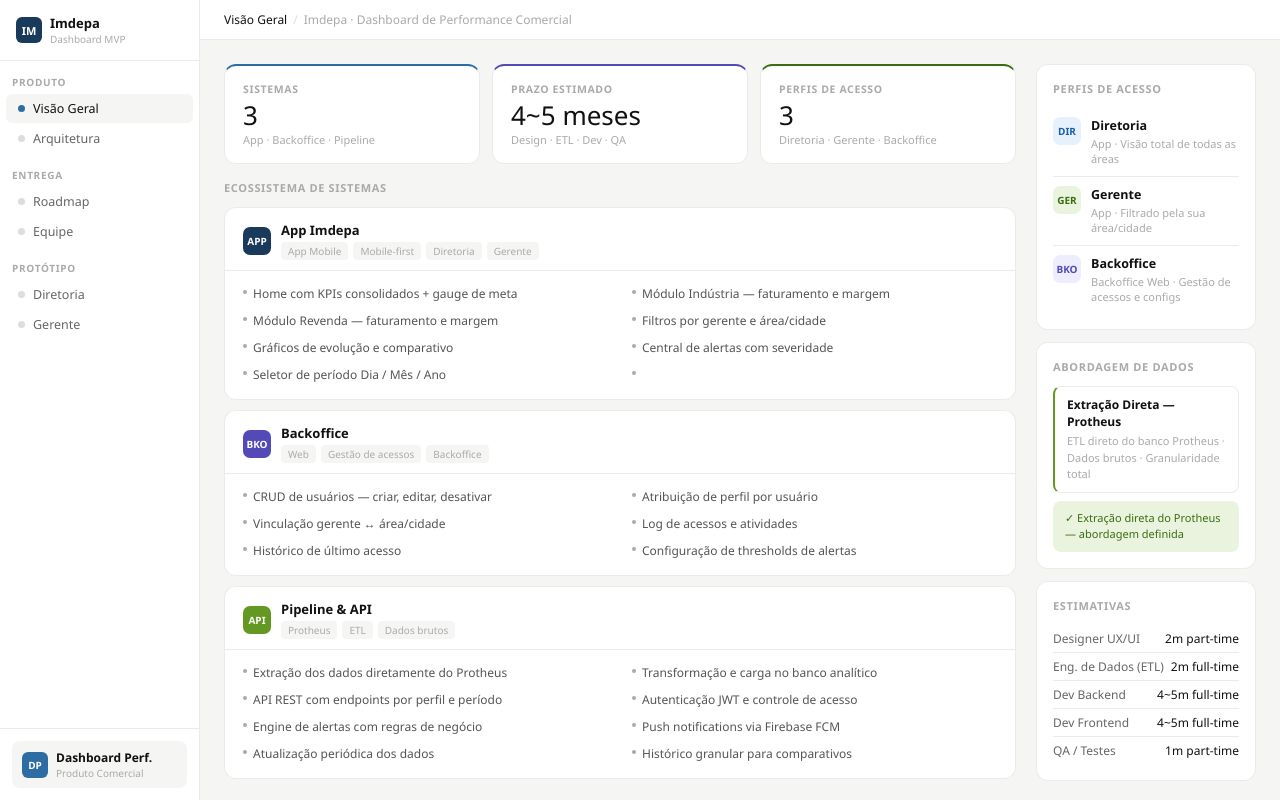
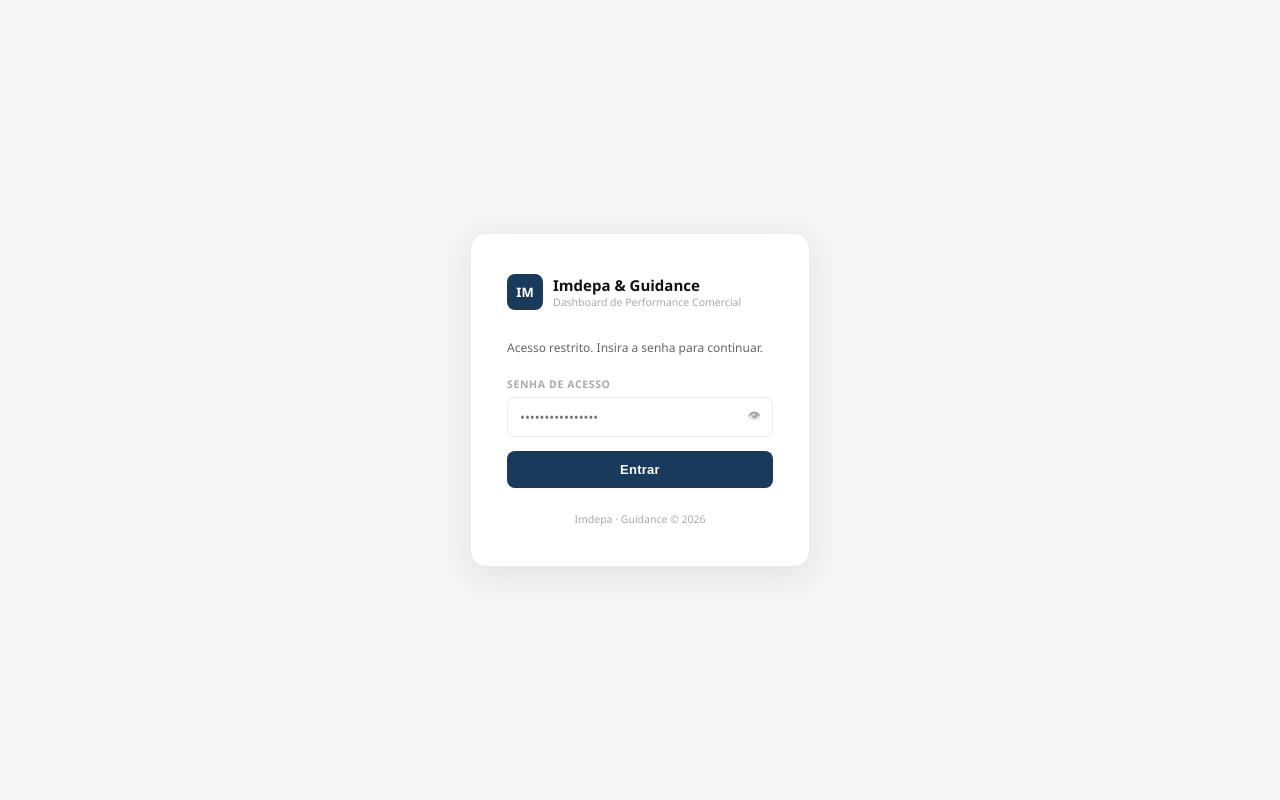
Before and after one commit to PedroSantosbji/Imdepa, a React (Vite) app: page / in a window 1280 px wide. Built offline with nearby package versions, Linux system fonts and the light colour scheme.

Commit message:
Update App.jsx

```diff
--- a/src/App.jsx
+++ b/src/App.jsx
@@ -1,4 +1,4 @@
-import { useState } from "react";
+import { useState, useEffect } from "react";
 
 // ─── Tokens ──────────────────────────────────────────────────────────────────
 const C = {
@@ -1399,10 +1399,132 @@
 }
 
 // ═══════════════════════════════════════════════════════════════════════════════
+// PAGE: LOGIN
+// ═══════════════════════════════════════════════════════════════════════════════
+const CORRECT_PASSWORD = "imdepa_e_guidance";
+
+function PageLogin({ onSuccess }) {
+  const [pw, setPw] = useState("");
+  const [error, setError] = useState(false);
+  const [shake, setShake] = useState(false);
+  const [show, setShow] = useState(false);
+
+  function handleSubmit() {
+    if (pw === CORRECT_PASSWORD) {
+      onSuccess();
+    } else {
+      setError(true);
+      setShake(true);
+      setTimeout(() => setShake(false), 500);
+    }
+  }
+
+  return (
+    <div style={{
+      display:"flex", alignItems:"center", justifyContent:"center",
+      height:"100vh", backgroundColor:C.bg,
+      fontFamily:"'DM Sans','Segoe UI',sans-serif",
+    }}>
+      <style>{`
+        @keyframes shake {
+          0%,100%{transform:translateX(0)}
+          20%,60%{transform:translateX(-6px)}
+          40%,80%{transform:translateX(6px)}
+        }
+        .shake { animation: shake 0.45s ease; }
+      `}</style>
+
+      <div className={shake ? "shake" : ""} style={{
+        backgroundColor:C.white,
+        border:`0.5px solid ${C.border}`,
+        borderRadius:16,
+        padding:"40px 36px",
+        width:340,
+        boxShadow:"0 8px 32px rgba(0,0,0,0.08)",
+      }}>
+        {/* Logo area */}
+        <div style={{display:"flex",alignItems:"center",gap:10,marginBottom:28}}>
+          <div style={{width:36,height:36,borderRadius:8,background:C.navy,display:"flex",alignItems:"center",justifyContent:"center",fontSize:13,fontWeight:700,color:"#fff"}}>IM</div>
+          <div>
+            <div style={{fontSize:15,fontWeight:700,color:C.text}}>Imdepa & Guidance</div>
+            <div style={{fontSize:10.5,color:C.hint}}>Dashboard de Performance Comercial</div>
+          </div>
+        </div>
+
+        <div style={{fontSize:12,color:C.muted,marginBottom:20,lineHeight:1.6}}>
+          Acesso restrito. Insira a senha para continuar.
+        </div>
+
+        <div style={{display:"flex",flexDirection:"column",gap:14}}>
+          <div>
+            <div style={lbl}>Senha de acesso</div>
+            <div style={{position:"relative"}}>
+              <input
+                type={show ? "text" : "password"}
+                value={pw}
+                onChange={e=>{ setPw(e.target.value); setError(false); }}
+                onKeyDown={e=>{ if(e.key==="Enter") handleSubmit(); }}
+                placeholder="••••••••••••••••"
+                autoFocus
+                style={{
+                  width:"100%", padding:"10px 38px 10px 12px",
+                  border:`1px solid ${error ? C.red : C.border}`,
+                  borderRadius:8, fontSize:13, color:C.text,
+                  backgroundColor: error ? C.redL : C.white,
+                  outline:"none", boxSizing:"border-box",
+                  fontFamily:"inherit", transition:"border-color 0.15s",
+                }}
+              />
+              <button onClick={()=>setShow(v=>!v)} style={{
+                position:"absolute", right:10, top:"50%", transform:"translateY(-50%)",
+                border:"none", background:"none", cursor:"pointer", color:C.hint, fontSize:13, padding:2,
+              }}>{show ? "🙈" : "👁"}</button>
+            </div>
+            {error && (
+              <div style={{marginTop:6,fontSize:11,color:C.red,fontWeight:500}}>
+                Senha incorreta. Tente novamente.
+              </div>
+            )}
+          </div>
+
+          <button onClick={handleSubmit} style={{
+            padding:"11px", border:"none", borderRadius:8,
+            background:C.navy, color:"#fff", fontSize:13, fontWeight:600,
+            cursor:"pointer", letterSpacing:"0.02em",
+            transition:"background 0.15s",
+          }}
+            onMouseEnter={e=>e.target.style.background=C.blue}
+            onMouseLeave={e=>e.target.style.background=C.navy}
+          >
+            Entrar
+          </button>
+        </div>
+
+        <div style={{marginTop:24,textAlign:"center",fontSize:10.5,color:C.hint}}>
+          Imdepa · Guidance © {new Date().getFullYear()}
+        </div>
+      </div>
+    </div>
+  );
+}
+
+// ═══════════════════════════════════════════════════════════════════════════════
 // ROOT
 // ═══════════════════════════════════════════════════════════════════════════════
 export default function ImdepaApp(){
+  const [authed, setAuthed] = useState(false);
   const [active,setActive]=useState("overview");
+
+  // Inject <title> and <link rel="icon"> into the document head
+  useEffect(()=>{
+    document.title = "Imdepa & Guidance";
+    let link = document.querySelector("link[rel='icon']");
+    if(!link){ link = document.createElement("link"); link.rel = "icon"; document.head.appendChild(link); }
+    link.href = "https://www.guidance.dev/favicon.ico";
+  },[]);
+
+  if(!authed) return <PageLogin onSuccess={()=>setAuthed(true)}/>;
+
   const pages={
     overview:<PageOverview/>,
     architecture:<PageArchitecture/>,
```
